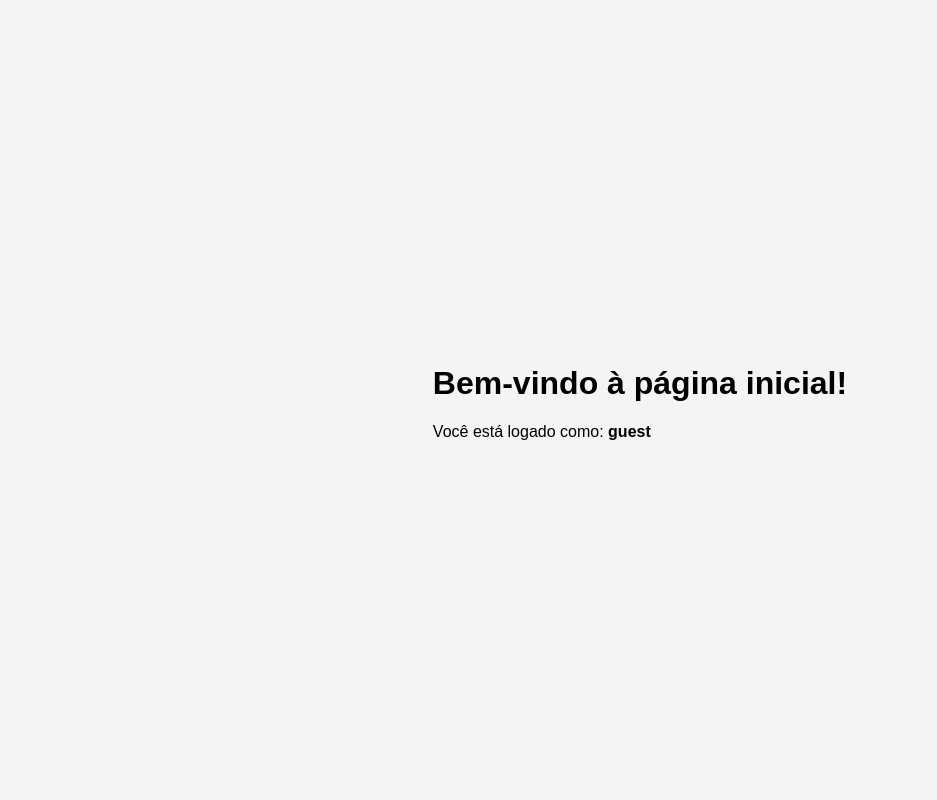
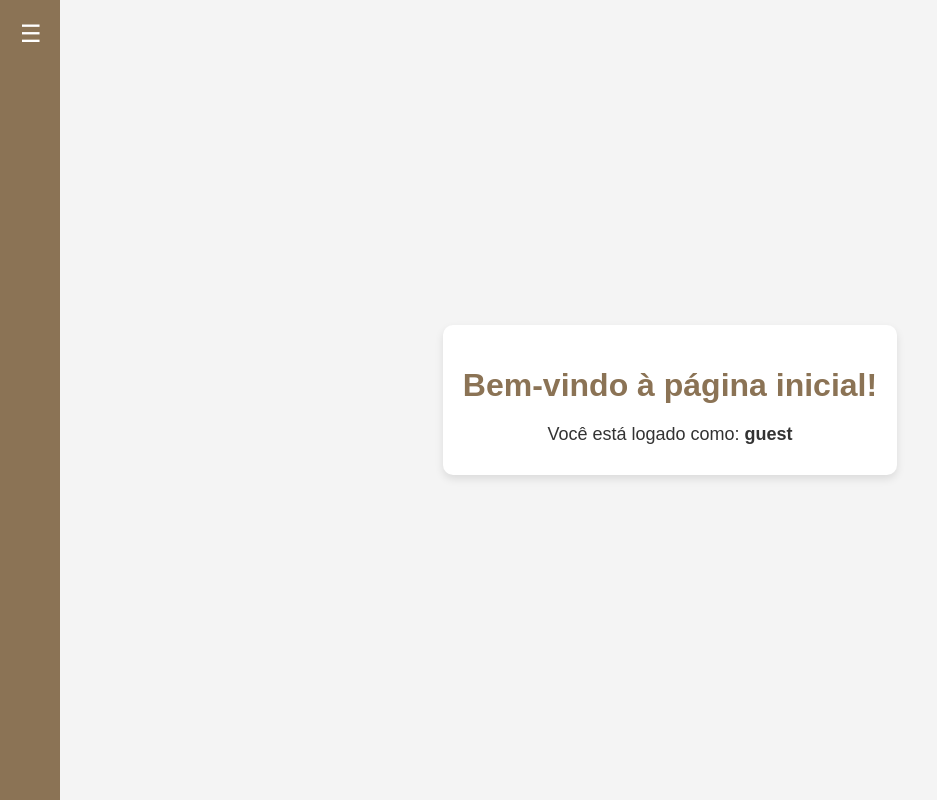
Before and after one commit to leodigory/ibgs, a React (Create React App) app: page /home in a window 1280 px wide. Shown: the whole page, without its empty margins (0-937 px from the left). Built offline with nearby package versions, Linux system fonts and the light colour scheme; no server answers; the database is empty; sample sign-in values are in the browser's storage.

Commit message:
comentario ok

```diff
--- a/src/auth.js
+++ b/src/auth.js
@@ -1,5 +1,5 @@
 import { getAuth, createUserWithEmailAndPassword, signInWithEmailAndPassword, signOut } from "firebase/auth";
-import { doc, setDoc } from "firebase/firestore"; // Importa funções do Firestore
+import { doc, setDoc, getDoc } from "firebase/firestore"; // Importa funções do Firestore
 import { auth, db } from './firebase'; // Importa auth e db
 
 // Função para cadastrar um novo usuário
@@ -43,3 +43,17 @@ export const logout = async () => {
     throw error;
   }
 };
+
+// Função para buscar o role do usuário no Firestore
+export const getUserRole = async (uid) => {
+  try {
+    const userDoc = await getDoc(doc(db, "users", uid)); // Busca o documento do usuário no Firestore
+    if (userDoc.exists()) {
+      return userDoc.data().role; // Retorna o role do usuário
+    }
+    return "guest"; // Role padrão caso o documento não exista
+  } catch (error) {
+    console.error("Erro ao buscar o role do usuário:", error.message);
+    throw error;
+  }
+};
--- /dev/null
+++ b/src/components/SideMenu.css
@@ -0,0 +1,61 @@
+/* Estilos gerais do menu */
+.side-menu {
+    position: fixed;
+    top: 0;
+    left: 0;
+    height: 100%;
+    background-color: #8b7355; /* Bege escuro */
+    color: white;
+    width: 60px;
+    transition: width 0.3s;
+  }
+
+  .side-menu.expanded {
+    width: 250px;
+  }
+
+  .menu-icon {
+    padding: 20px;
+    font-size: 24px;
+    cursor: pointer;
+  }
+
+  .side-menu ul {
+    list-style-type: none;
+    padding: 0;
+    margin: 0;
+    display: none;
+  }
+
+  .side-menu.expanded ul {
+    display: block;
+  }
+
+  .side-menu ul li {
+    padding: 15px 20px;
+    cursor: pointer;
+  }
+
+  .side-menu ul li:hover {
+    background-color: #6b5a45; /* Bege mais escuro */
+  }
+
+  /* Responsividade para celulares */
+  @media (max-width: 480px) {
+    .side-menu {
+      width: 50px;
+    }
+
+    .side-menu.expanded {
+      width: 200px;
+    }
+
+    .menu-icon {
+      padding: 15px;
+      font-size: 20px;
+    }
+
+    .side-menu ul li {
+      padding: 10px 15px;
+    }
+  }
--- /dev/null
+++ b/src/components/SideMenu.js
@@ -0,0 +1,27 @@
+import React, { useState } from 'react';
+import './SideMenu.css';
+
+function SideMenu({ role }) {
+  const [isExpanded, setIsExpanded] = useState(false);
+
+  const toggleMenu = () => {
+    setIsExpanded(!isExpanded);
+  };
+
+  return (
+    <div className={`side-menu ${isExpanded ? 'expanded' : ''}`}>
+      <div className="menu-icon" onClick={toggleMenu}>
+        ☰
+      </div>
+      <ul>
+        <li>Culto</li>
+        <li>Oferta</li>
+        <li>Calendário</li>
+        {role === 'visitante' && <li>Quero ser membro</li>} {/* Exibe apenas para visitantes */}
+        <li>Sobre</li>
+      </ul>
+    </div>
+  );
+}
+
+export default SideMenu;
--- a/src/pages/Home.css
+++ b/src/pages/Home.css
@@ -18,6 +18,7 @@ body {
   width: 100%;
   max-width: 600px;
   text-align: center;
+  margin-left: 60px; /* Espaço para o menu lateral */
 }
 
 /* Título */
@@ -37,6 +38,7 @@ body {
 @media (max-width: 480px) {
   .home-container {
     padding: 15px;
+    margin-left: 50px; /* Ajuste para o menu lateral em celulares */
   }
 
   .home-container h1 {
--- a/src/pages/Home.js
+++ b/src/pages/Home.js
@@ -1,20 +1,36 @@
-import React from 'react';
-import { useLocation } from 'react-router-dom';
+import React, { useEffect, useState } from 'react';
+import { auth } from '../firebase'; // Importa o auth do Firebase
+import { getUserRole } from '../auth'; // Importa a função para buscar o role
+import SideMenu from '../components/SideMenu';
 import './Home.css';
 
 function Home() {
-  const location = useLocation();
-  const { role } = location.state || { role: 'guest' };
+  const [role, setRole] = useState('guest'); // Estado para armazenar o role
+
+  useEffect(() => {
+    // Função para buscar o role do usuário logado
+    const fetchUserRole = async () => {
+      const user = auth.currentUser; // Pega o usuário logado
+      if (user) {
+        const userRole = await getUserRole(user.uid); // Busca o role do Firestore
+        setRole(userRole); // Atualiza o estado com o role
+      }
+    };
+
+    fetchUserRole(); // Chama a função ao carregar o componente
+  }, []);
 
   return (
-    <div>
+    <div className="home-container">
+      <SideMenu role={role} /> {/* Passa o role para o SideMenu */}
       <h1>Bem-vindo à página inicial!</h1>
       <p>Você está logado como: <strong>{role}</strong></p>
       {role === 'admin' && <p>Acesso total ao sistema.</p>}
       {role === 'pastor' && <p>Acesso total ao sistema.</p>}
       {role === 'financeiro' && <p>Acesso ao setor financeiro.</p>}
       {role === 'lideranca' && <p>Acesso às ferramentas de liderança.</p>}
-      {role === 'membros' && <p>Acesso limitado.</p>}
+      {role === 'membro' && <p>Acesso limitado.</p>}
+      {role === 'visitante' && <p>Acesso limitado.</p>}
     </div>
   );
 }
```
Lines whose indentation alone changed are shown as unchanged.
